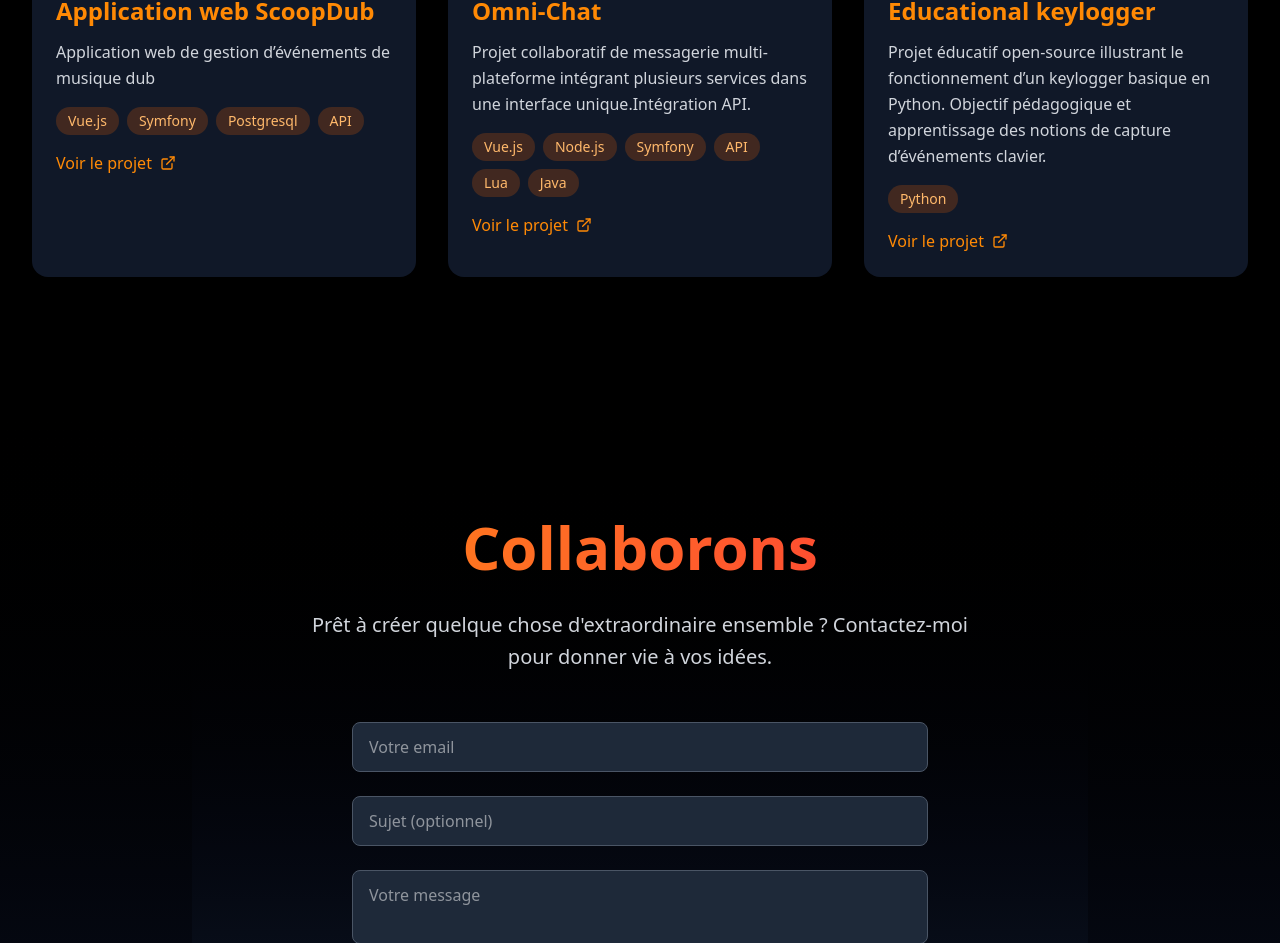
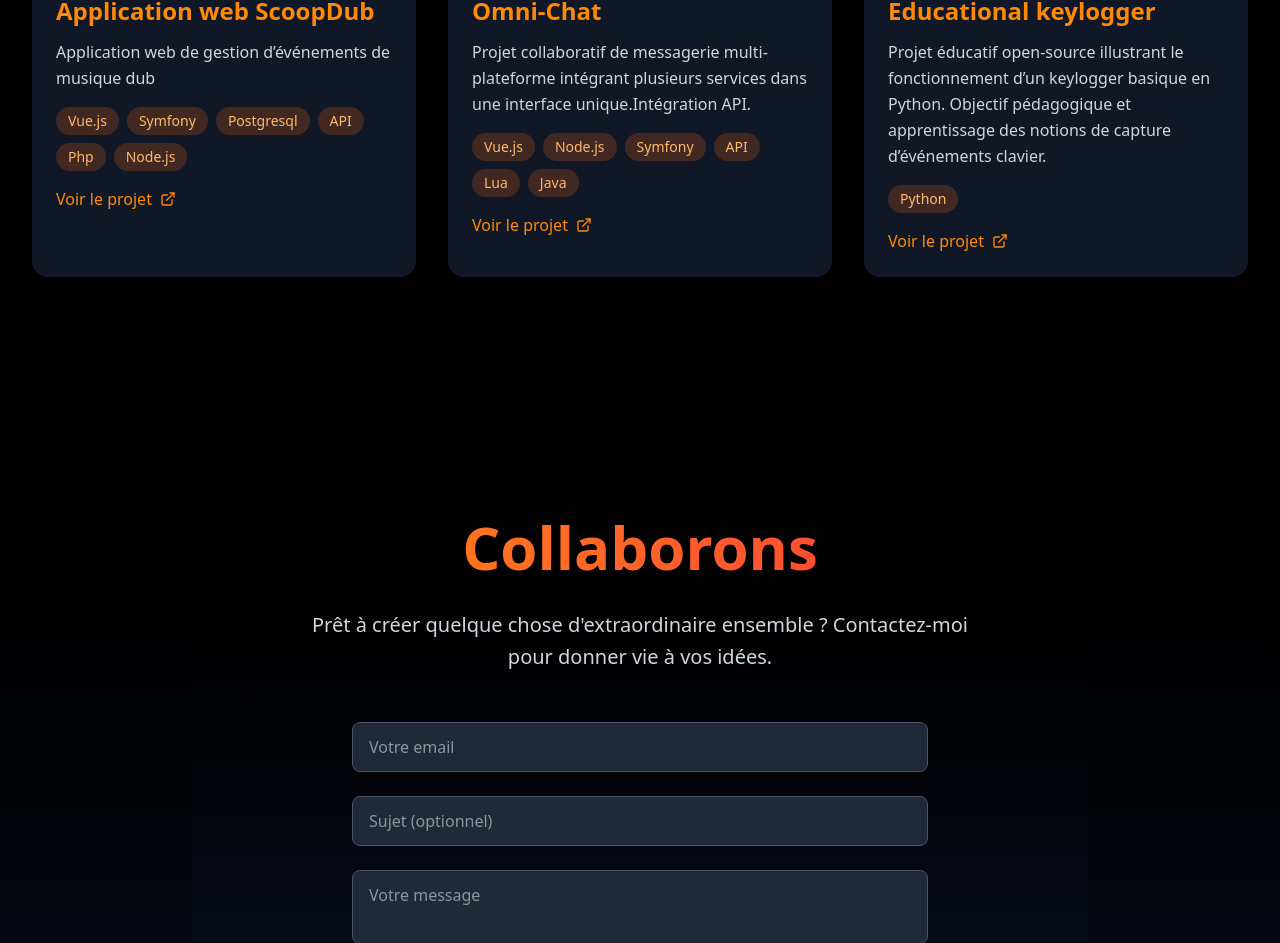
Before and after one commit to dadal560/portfolio-react, a React (Vite) app in the folder frontend/: page / in a window 1280 px wide. Shown: the part 1952-2895 px from the top of the page. Built offline with nearby package versions, Linux system fonts and the light colour scheme.

Commit message:
ajout des lien githb des projet

```diff
--- a/frontend/src/Portfolio.tsx
+++ b/frontend/src/Portfolio.tsx
@@ -71,20 +71,23 @@ const Portfolio = () => {
   {
     title: "Application web ScoopDub",
     description: "Application web de gestion d’événements de musique dub",
-      tech: ["Vue.js", "Symfony", "Postgresql", "API"],
-      image: "https://images.unsplash.com/photo-1506157786151-b8491531f063?w=600&h=400&fit=crop"
+    tech: ["Vue.js", "Symfony", "Postgresql", "API", "Php", "Node.js"],
+    image: "https://images.unsplash.com/photo-1506157786151-b8491531f063?w=600&h=400&fit=crop",
+    link: "https://github.com/dadal560/scoop-dub-symfony-vue"
   },
   {
     title: "Omni-Chat",
     description: "Projet collaboratif de messagerie multi-plateforme intégrant plusieurs services dans une interface unique.Intégration API.",
     tech: ["Vue.js", "Node.js", "Symfony", "API", "Lua", "Java"],
-    image: "https://images.unsplash.com/photo-1581091215361-8c1c4dc9fa6d?w=600&h=400&fit=crop"
+    image: "https://images.unsplash.com/photo-1581091215361-8c1c4dc9fa6d?w=600&h=400&fit=crop",
+    link: "https://github.com/KyozuFR/Omni-Chat"
   },
   {
     title: "Educational keylogger",
     description: "Projet éducatif open-source illustrant le fonctionnement d’un keylogger basique en Python. Objectif pédagogique et apprentissage des notions de capture d’événements clavier.",
     tech: ["Python"],
-    image: "https://images.unsplash.com/photo-1512941937669-90a1b58e7e9c?w=600&h=400&fit=crop"
+    image: "https://images.unsplash.com/photo-1512941937669-90a1b58e7e9c?w=600&h=400&fit=crop",
+    link: "https://github.com/dadal560/educational-keylogger"
   }
   ];
 
@@ -432,11 +435,15 @@ const Portfolio = () => {
                       </span>
                     ))}
                   </div>
-
-                  <button className="flex items-center text-orange-400 hover:text-orange-300 transition-colors group-hover:translate-x-2 transition-transform duration-300">
+                  <a
+                    href={project.link}
+                    target="_blank"
+                    rel="noopener noreferrer"
+                    className="flex items-center text-orange-400 hover:text-orange-300 transition-colors group-hover:translate-x-2 transition-transform duration-300"
+                  >
                     Voir le projet
                     <ExternalLink className="ml-2 w-4 h-4" />
-                  </button>
+                  </a>
                 </div>
               </div>
             ))}
```
Lines whose indentation alone changed are shown as unchanged.
